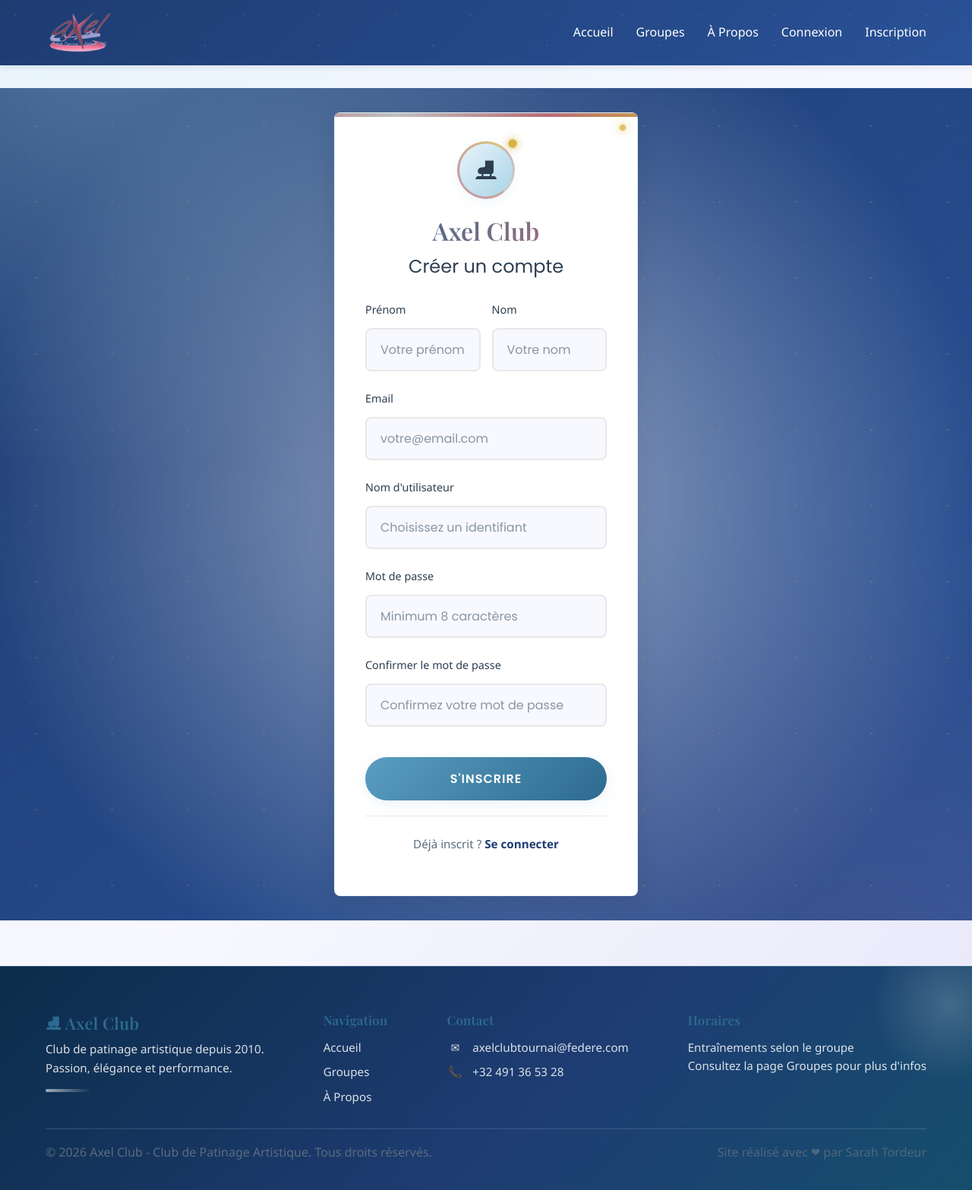
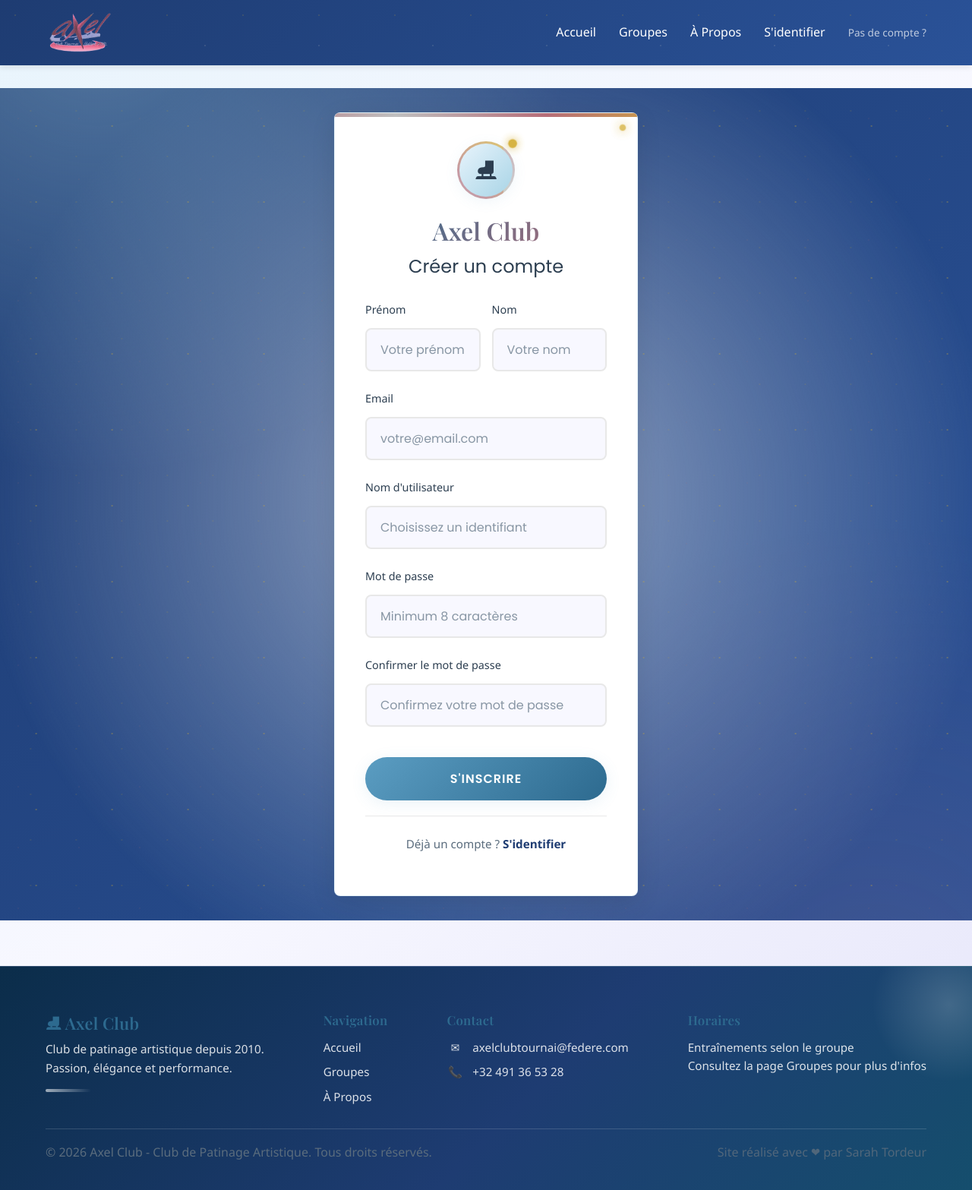
Before and after one commit to sarahmorgantordeur-lab/AxelClubTournai, a Flask app: page /auth/register in a window 1280 px wide. Shown: the whole page at 76% size. Run offline with Flask 3, Linux system fonts and the light colour scheme; some web fonts are replaced.

Commit message:
Update nav links: S'identifier / Pas de compte / Déjà un compte

```diff
--- a/static/css/style.css
+++ b/static/css/style.css
@@ -199,6 +199,11 @@ body {
     height: 56px;
     width: auto;
     display: block;
+}
+
+.nav-link-subtle {
+    font-size: 0.85em;
+    opacity: 0.7;
 }
 
 .nav-links {
--- a/templates/auth/login.html
+++ b/templates/auth/login.html
@@ -30,8 +30,8 @@
                     {% endif %}
                     <li><a href="{{ url_for('auth.logout') }}">Déconnexion</a></li>
                 {% else %}
-                    <li><a href="{{ url_for('auth.login') }}">Connexion</a></li>
-                    <li><a href="{{ url_for('auth.register') }}">Inscription</a></li>
+                    <li><a href="{{ url_for('auth.login') }}">S'identifier</a></li>
+                    <li><a href="{{ url_for('auth.register') }}" class="nav-link-subtle">Pas de compte ?</a></li>
                 {% endif %}
             </ul>
         </div>
--- a/templates/auth/register.html
+++ b/templates/auth/register.html
@@ -30,8 +30,8 @@
                     {% endif %}
                     <li><a href="{{ url_for('auth.logout') }}">Déconnexion</a></li>
                 {% else %}
-                    <li><a href="{{ url_for('auth.login') }}">Connexion</a></li>
-                    <li><a href="{{ url_for('auth.register') }}">Inscription</a></li>
+                    <li><a href="{{ url_for('auth.login') }}">S'identifier</a></li>
+                    <li><a href="{{ url_for('auth.register') }}" class="nav-link-subtle">Pas de compte ?</a></li>
                 {% endif %}
             </ul>
         </div>
@@ -82,7 +82,7 @@
             </form>
 
             <p class="auth-footer">
-                Déjà inscrit ? <a href="{{ url_for('auth.login') }}">Se connecter</a>
+                Déjà un compte ? <a href="{{ url_for('auth.login') }}">S'identifier</a>
             </p>
         </div>
     </div>
--- a/templates/public/about.html
+++ b/templates/public/about.html
@@ -31,8 +31,8 @@
                     {% endif %}
                     <li><a href="{{ url_for('auth.logout') }}">Déconnexion</a></li>
                 {% else %}
-                    <li><a href="{{ url_for('auth.login') }}">Connexion</a></li>
-                    <li><a href="{{ url_for('auth.register') }}">Inscription</a></li>
+                    <li><a href="{{ url_for('auth.login') }}">S'identifier</a></li>
+                    <li><a href="{{ url_for('auth.register') }}" class="nav-link-subtle">Pas de compte ?</a></li>
                 {% endif %}
             </ul>
         </div>
--- a/templates/public/groups.html
+++ b/templates/public/groups.html
@@ -31,8 +31,8 @@
                     {% endif %}
                     <li><a href="{{ url_for('auth.logout') }}">Déconnexion</a></li>
                 {% else %}
-                    <li><a href="{{ url_for('auth.login') }}">Connexion</a></li>
-                    <li><a href="{{ url_for('auth.register') }}">Inscription</a></li>
+                    <li><a href="{{ url_for('auth.login') }}">S'identifier</a></li>
+                    <li><a href="{{ url_for('auth.register') }}" class="nav-link-subtle">Pas de compte ?</a></li>
                 {% endif %}
             </ul>
         </div>
--- a/templates/public/home.html
+++ b/templates/public/home.html
@@ -30,8 +30,8 @@
                     {% endif %}
                     <li><a href="{{ url_for('auth.logout') }}">Déconnexion</a></li>
                 {% else %}
-                    <li><a href="{{ url_for('auth.login') }}">Connexion</a></li>
-                    <li><a href="{{ url_for('auth.register') }}">Inscription</a></li>
+                    <li><a href="{{ url_for('auth.login') }}">S'identifier</a></li>
+                    <li><a href="{{ url_for('auth.register') }}" class="nav-link-subtle">Pas de compte ?</a></li>
                 {% endif %}
             </ul>
         </div>
```
